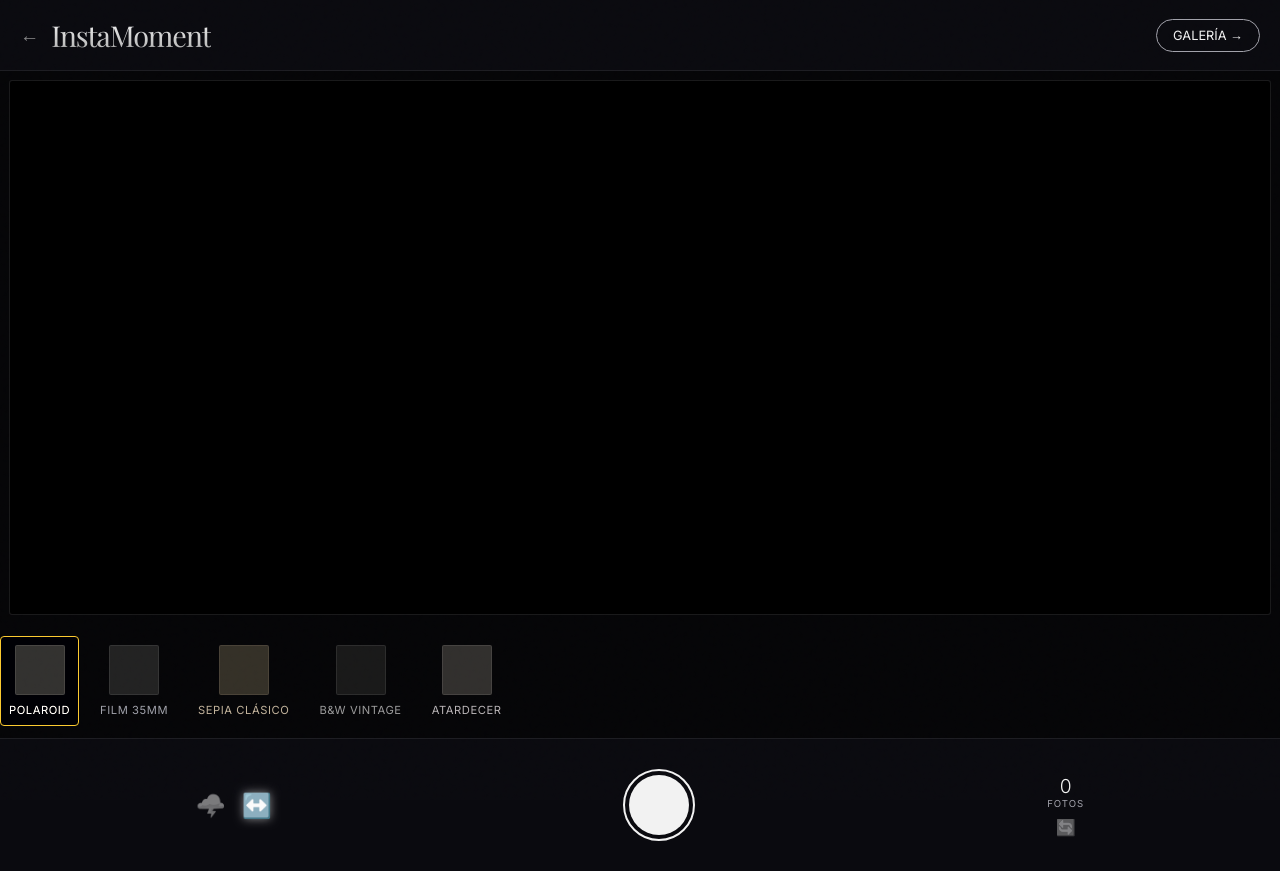
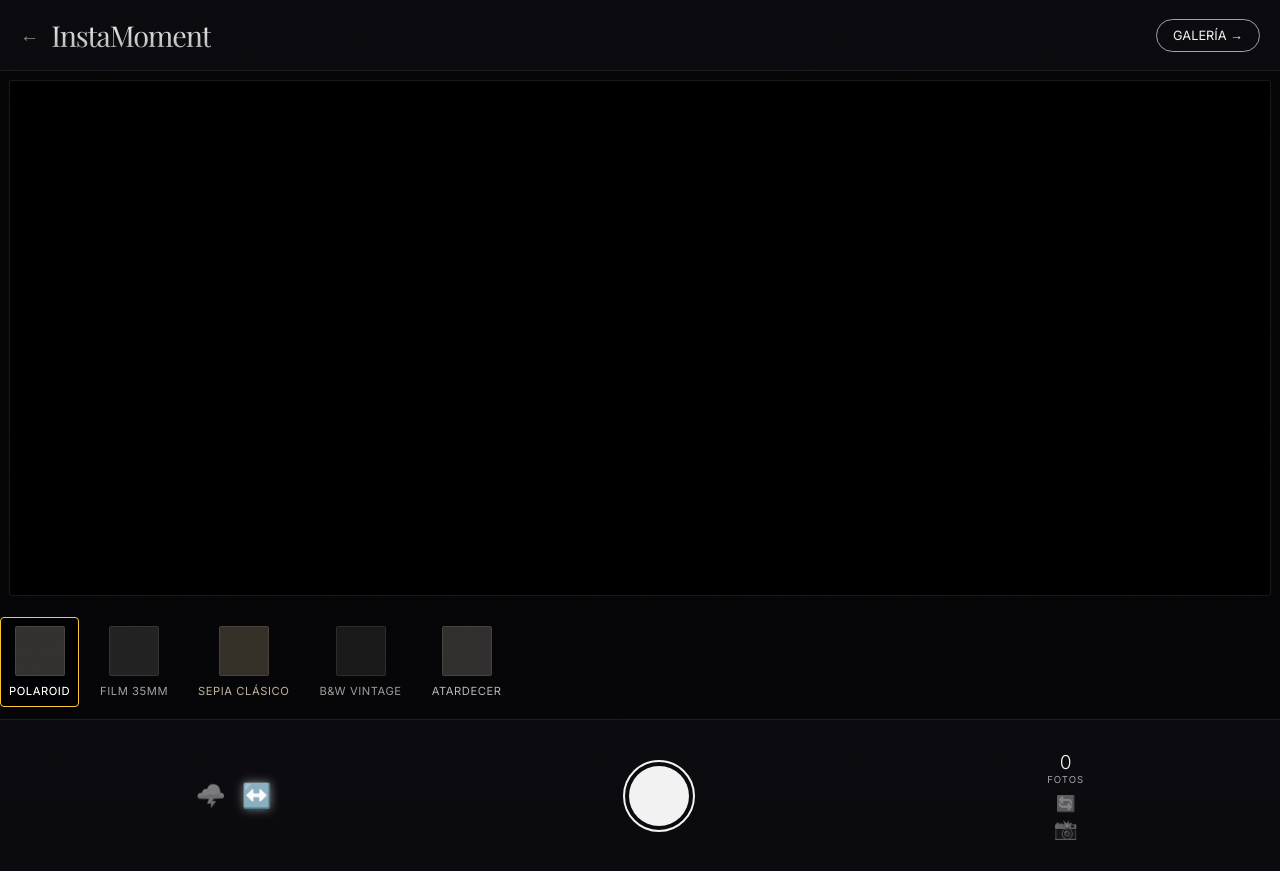
Before and after one commit to barvaro0411/instamoment, a React (Vite) app: page / in a window 1280 px wide. Both pictures are taken after typing "Sample", "Sample" into the empty fields and a click on the button "COMENZAR EXPERIENCIA". Built offline with nearby package versions, Linux system fonts and the light colour scheme; no server answers; a web font is replaced by a local one.

Commit message:
Fix: Use label for native camera input trigger

```diff
--- a/src/components/Camera.tsx
+++ b/src/components/Camera.tsx
@@ -220,8 +220,26 @@ export const Camera = ({ eventId, authorName, onPhotoTaken }: CameraProps) => {
                     <button className="control-btn switch-btn" onClick={switchCamera} style={{ marginTop: '8px', fontSize: '1rem' }}>
                         🔄
                     </button>
+                    <label
+                        htmlFor="native-camera-input"
+                        className="control-btn"
+                        style={{ marginTop: '4px', fontSize: '1.2rem', cursor: 'pointer', display: 'flex', alignItems: 'center', justifyContent: 'center' }}
+                        title="Usar Cámara Nativa (Flash Real)"
+                    >
+                        📸
+                    </label>
                 </div>
             </div>
+
+            {/* Hidden Native Camera Input */}
+            <input
+                id="native-camera-input"
+                type="file"
+                accept="image/*"
+                capture="environment"
+                style={{ display: 'none' }}
+                onChange={handleNativeCapture}
+            />
         </div>
     );
 };
```
